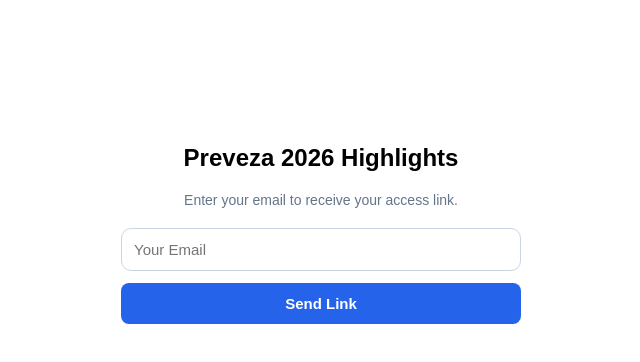
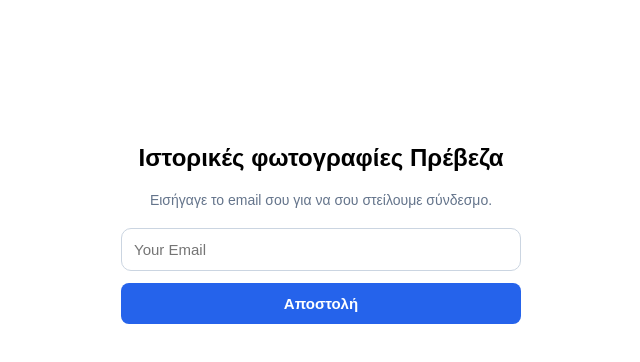
Before and after one commit to zinagkouma/Private-Image-Gallery-App, a React (Vite) app: page / in a window 1280 px wide. Shown: the top 362 px of the page, without its empty margins (319-959 px from the left). Built offline with nearby package versions, Linux system fonts and the light colour scheme; no server answers.

Commit message:
Change locale

```diff
--- a/src/App.jsx
+++ b/src/App.jsx
@@ -47,7 +47,7 @@ export default function App() {
     return (
       <div className="loading-screen">
         <div className="spinner"></div>
-        <p>Loading gallery...</p>
+        <p>Περίμενε...</p>
       </div>
     );
   }
--- a/src/components/Auth.jsx
+++ b/src/components/Auth.jsx
@@ -33,9 +33,9 @@ export default function Auth() {
 
   return(
     <main className="auth-container">
-      <h2>Preveza 2026 Highlights</h2>
+      <h2>Ιστορικές φωτογραφίες Πρέβεζα</h2>
       <p className="auth-prompt">
-        Enter your email to receive your access link.
+        Εισήγαγε το email σου για να σου στείλουμε σύνδεσμο.
       </p>
 
       <form className="auth-form" onSubmit={handleSendLink}>
@@ -54,7 +54,7 @@ export default function Auth() {
          disabled={loading}
          style={{cursor: loading ? "not-allowed" : "pointer"}}
         >
-         {loading ? "Sending Link" : "Send Link"}
+         {loading ? "Περίμενε..." : "Αποστολή"}
         </button>
       </form>
 
--- a/src/components/Gallery.jsx
+++ b/src/components/Gallery.jsx
@@ -205,7 +205,7 @@ export default function Gallery ({session, profile}) {
             <div className="lightbox-details">
               <span className="lightbox-counter">{lightboxIndex + 1} / {photos.length}</span>
               <span className="lightbox-caption">{photos[lightboxIndex].caption}</span>
-              <span className="lightbox-uploader">Uploaded by {photos[lightboxIndex].uploader}</span>
+              <span className="lightbox-uploader">Ανεβασμένο από {photos[lightboxIndex].uploader}</span>
             </div>
 
           </div>
@@ -214,11 +214,11 @@ export default function Gallery ({session, profile}) {
 
       {photos.length === 0 && !loadingPhotos && (
         <p className="empty-gallery">
-          No photos yet. Upload your first memory!
+          Δεν υπάρχουν φωτογραφίες ακόμα
         </p>
       )}
 
-      {loadingPhotos && <p className="loading-text">Loading photos...</p>}
+      {loadingPhotos && <p className="loading-text">Φόρτωση φωτογραφιών...</p>}
     </div>
   );
 }
```
